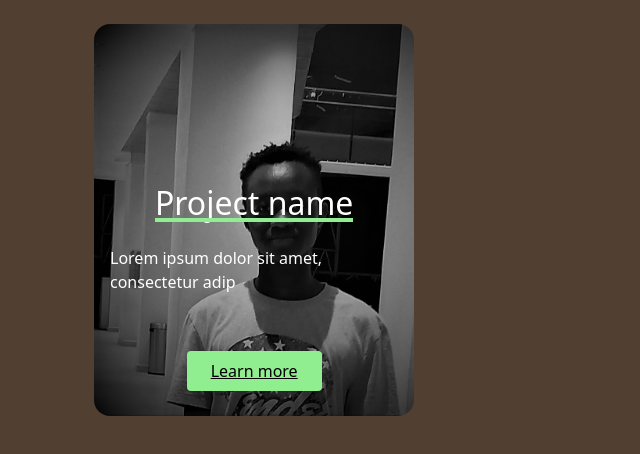
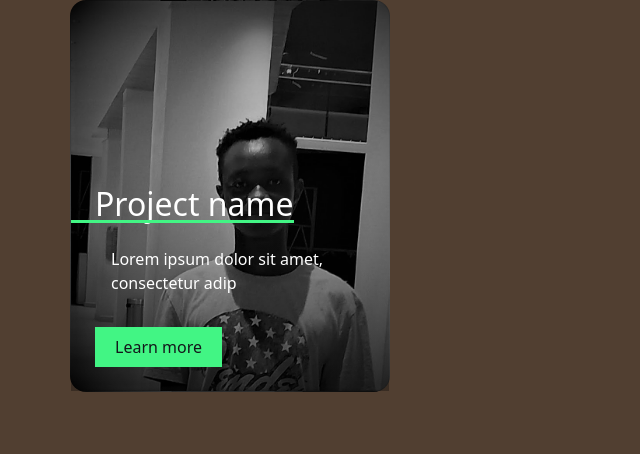
Before and after one commit to RoySamson-stack/roy-samson-portfolio, a plain HTML site: page index.html in a window 1280 px wide. Shown: the whole page, without its empty margins (0-640 px from the left). Drawn offline with nearby package versions, Linux system fonts and the light colour scheme.

Commit message:
making the card components

```diff
--- a/index.css
+++ b/index.css
@@ -2,8 +2,14 @@
   margin: 0px;
   padding: 0px;
 }
+:root{
+  --clr-neutral-900: hsl(207, 19%, 9%);
+  --clr-neutral-100:hsl(0, 0%, 100%);
+  --clr-accent-400: hsl(142, 90%, 61%);
+}
 *,
-*::before, *::after{
+*::before,
+ *::after{
   box-sizing: border-box;
 }
 
@@ -54,48 +60,46 @@ body {
 }.contact{
   position: absolute;
   bottom: 10%;
-}#card{
-  place-items:center;
-  color: white;
-  background-image: url("img/image.png");
-  background-repeat: no-repeat;
+}
+.card{
+  color:var(--clr-neutral-100);
+  background-image: url(img/image.png);
   background-size: cover;
-  padding: 10rem 0 0;
+  padding:10rem 0 0;
   max-width: 35ch;
   border-radius: 1rem;
-  overflow: hidden;
 
-}.card-content{
-  --padding: 1.5em;
-  padding: var(--padding);
-  background: linear-gradient(
-    hsl(0 0% 0%/ 0),
-    hsl(0 0% 0% / 1),
+}
+.card-content{
+  --padding: 1.5rem;
+  padding: var(--padding );
+  background:linear-gradient(
+    hsl(0 0% 0% / 0),
+    hsl(20 0% 0% / 0.3) 100%,
+    hsl(0 0% 0% / 1)
   );
 }
 .card-title{
-  place-items: center;
-position: relative;
-/* outline: 1px solid red; */
-width:max-content;
-}.card-title::after{
-  content: "";
-  position: absolute;
-  height: 4px;
-  left: 0;
-  bottom:0;
-  width: 100%;
-  background: lightgreen;
+  position: relative;
+  width: max-content;
+}
+.card-title::after{
+content: "";
+position: absolute;
+height: 3px;
+left:calc(var(--padding) * -1);
+bottom: 0;
+width: calc(100% + var(--padding));
+background: var(--clr-accent-400);
 }.button{
   cursor: pointer;
-  display: inline-block;
-  color: black;
-  background-color:lightgreen;
-  padding: 0.5em 1.5em;
-  margin: 25px 25px;
-  border-radius: 0.25em;
+  display: inline-flex;
+  text-decoration: none ;
+  color: var(--clr-neutral-900);
+  background-color: var(--clr-accent-400);
+  padding: 0.5em 1.25em;
+
+}.button:hover, .button:focus{
+  background-color: var(--clr-neutral-100);
 
 }
-.button:hover, .button:focus{
-  background-color: white;
-}
--- a/index.html
+++ b/index.html
@@ -45,15 +45,15 @@
   </div>
   <div class="container" id="">
     <div class="row">
-      <div class="card-content">
-      <div class="col" id="card">
+      <div class="card">
+        <div class="card-content">
         <h2 class="card-title">Project name</h2>
         <p class="card-body">
           Lorem ipsum dolor sit amet, consectetur adip
         </p>
         <a href="#" class="button">Learn more</a>
       </div>
-      </div>
+    </div>
     </div>
   </div>
   <script src="https://ajax.googleapis.com/ajax/libs/jquery/3.2.1/jquery.min.js"></script>
```
